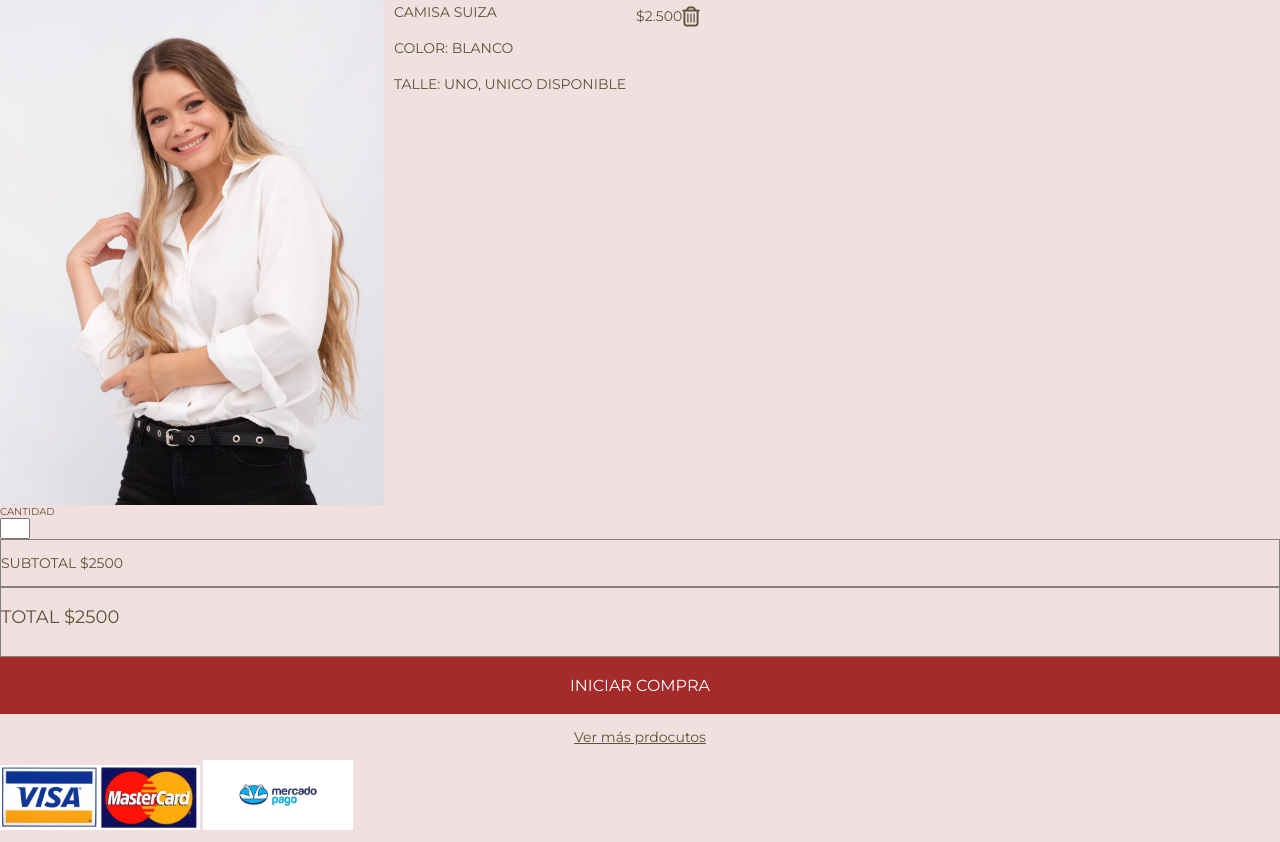
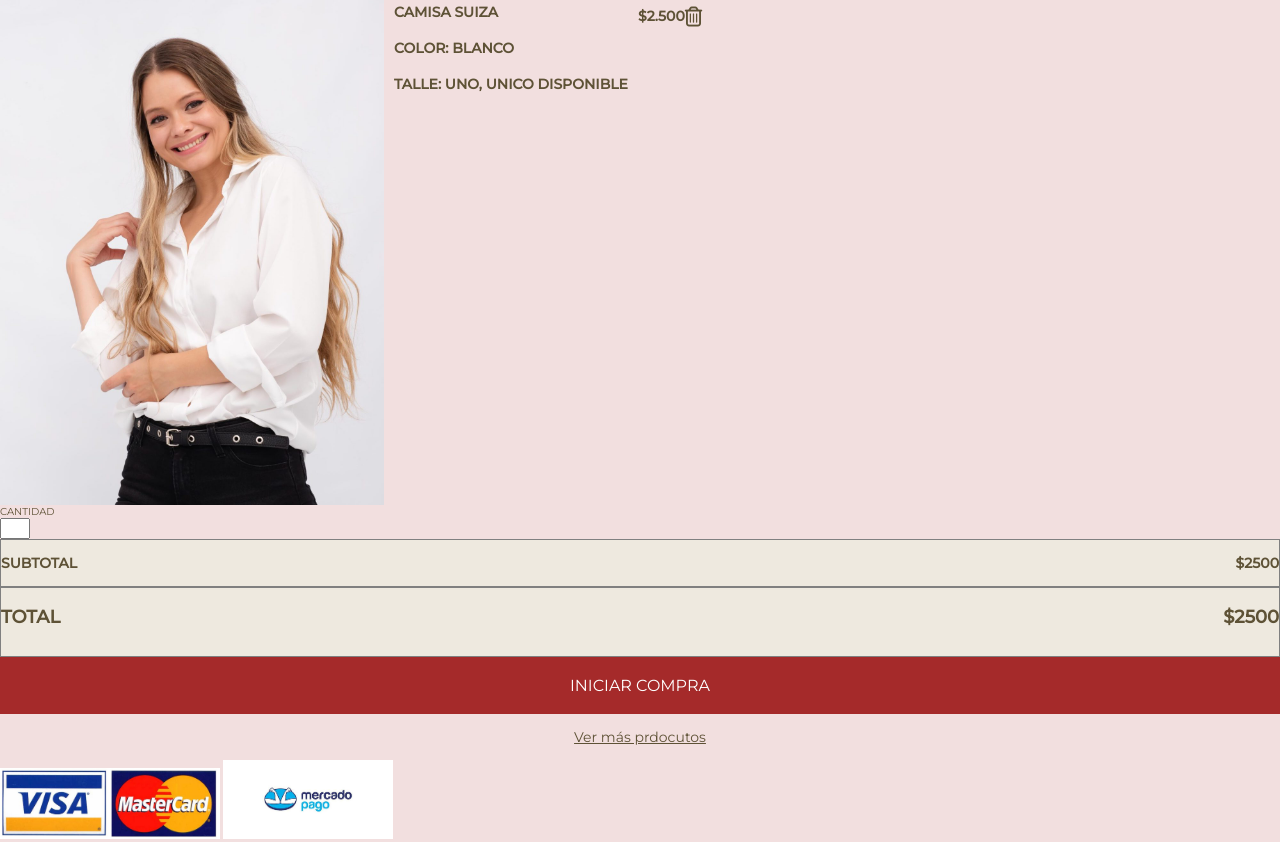
Before and after one commit to FacundoTissera/grupo_2_Tiare, a website: page views/productCart.html in a window 1280 px wide. Shown: the part 367-1209 px from the top of the page. Drawn offline with Linux system fonts and the light colour scheme; files whose address does not match are found by name.

Commit message:
carrito mejorado

```diff
--- a/public/styles/styleIndex.css
+++ b/public/styles/styleIndex.css
@@ -418,6 +418,7 @@ th, td{
     justify-content: space-between;
     margin: 10px;
     font-size: 14px;
+    font-weight: bold;
 }
 .prendas{
     display: flex;
@@ -428,7 +429,7 @@ th, td{
     font-size: 14px;
     width: 50px;
     margin-right: 20px;
-
+   font-weight: bold;
 }
 .fa-trash-alt{
     font-size: 20px;
@@ -441,15 +442,27 @@ th, td{
 
 .subtotal-total{
     display: flex;
+    flex-direction: row;
+    flex-wrap: nowrap;
+    justify-content: space-between;
     font-size: 14px;
     border: solid 1px gray;
+    background-color: #eee9df;
+    font-weight: bold;
+
 
 }
 .subtotal-total1{
     display: flex;
+    flex-direction: row;
+    flex-wrap: nowrap;
+    justify-content: space-between;
     font-size: 18px;
     border: solid 1px gray;
     height: 70px;
+    background-color: #eee9df;
+    font-weight: bold;
+
 }
 
 
@@ -466,6 +479,9 @@ div .camisaimagen{
     color: white;
     text-align: center;
     font-size: 16px;
+}
+.iniciar-compra:hover{
+    background-color: blueviolet;
 }
 
 .mas-productos{
@@ -484,10 +500,10 @@ display: flex;
 }
 
 .tarjetasdecredito{
-width: 200px;
+width: 220px;
 }
 .mercadopagologo{
-    width: 150px;
+    width: 170px;
 }
 
 /*PRODUCT CART*/
--- a/views/productCart.html
+++ b/views/productCart.html
@@ -98,10 +98,13 @@
         </div>
 
         <div class="subtotal-total">
-             <p>SUBTOTAL $2500</p>
+            <p class="caja-subtotal-total">SUBTOTAL</p>
+            <p class="caja-precio">$2500</p>
         </div>
         <div class="subtotal-total1">
-            <P>TOTAL $2500</P>
+
+            <P class="caja-subtotal-total">TOTAL</P>
+            <p class="caja-precio">$2500</p>
         </div>
 
         <div class="iniciar-compra">
```
